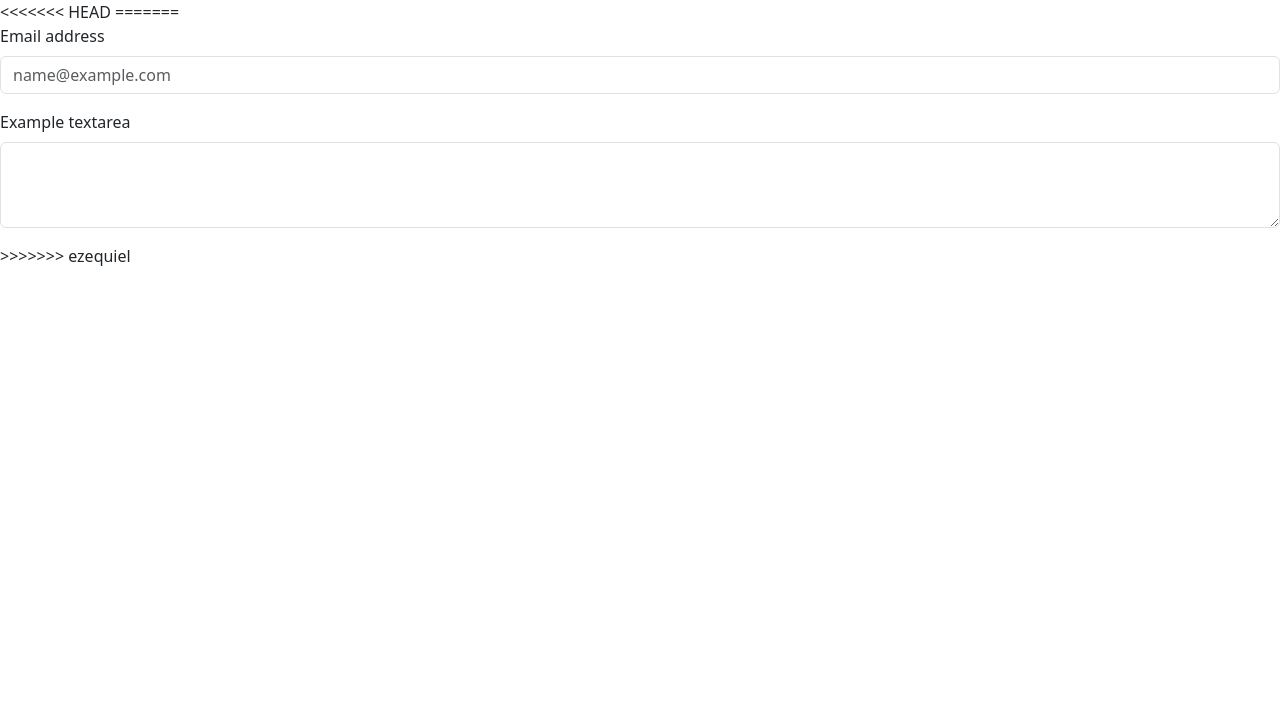
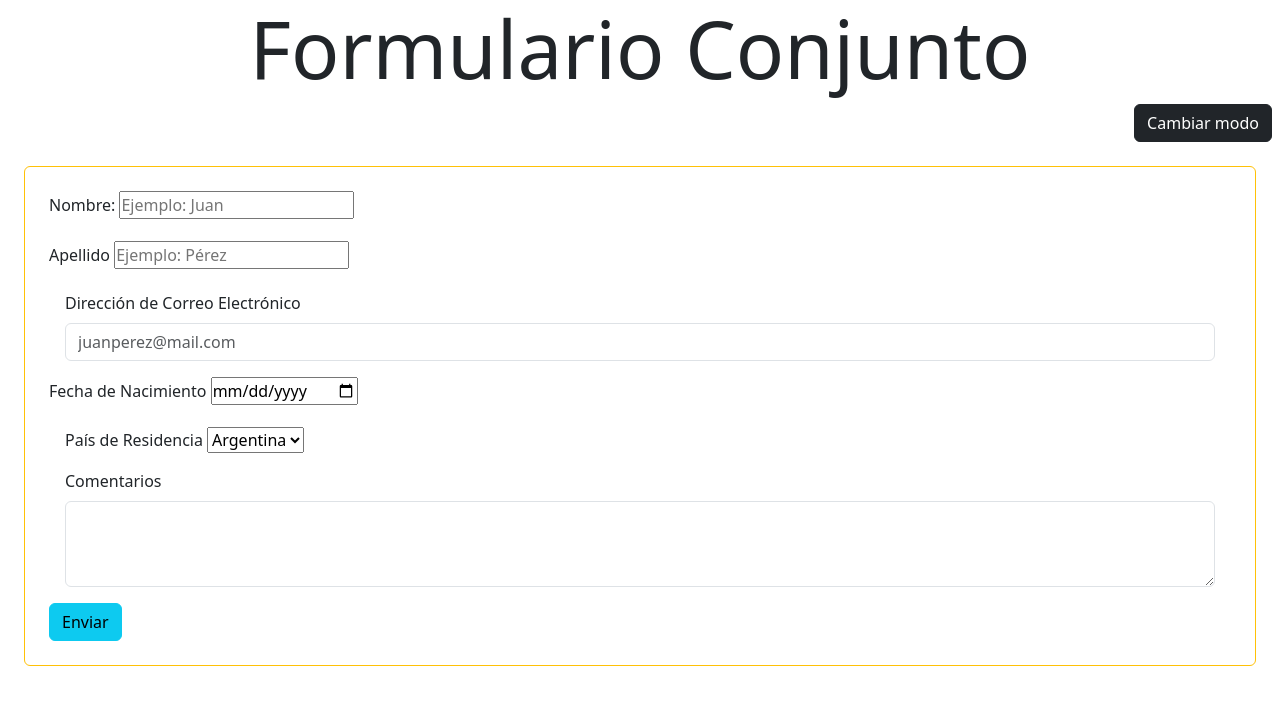
Before and after one commit to EzeBernardini/dupla, a plain HTML site: page index.html in a window 1280 px wide. Drawn offline with nearby package versions, Linux system fonts and the light colour scheme.

Commit message:
ladoOscuro
base de modo oscuro index

```diff
--- /dev/null
+++ b/formJs.js
@@ -0,0 +1,3 @@
+document.getElementById('dark-mode-toggle').addEventListener('click', function() {
+    document.body.classList.toggle('high-contrast');
+  });
--- a/index.html
+++ b/index.html
@@ -1,26 +1,64 @@
 <!DOCTYPE html>
-<html lang="en">
+<html lang="es">
 <head>
     <meta charset="UTF-8">
     <meta name="viewport" content="width=device-width, initial-scale=1.0">
-<<<<<<< HEAD
-    <title>Document</title>
+    <title>Formulario</title>
+    <link href="https://cdn.jsdelivr.net/npm/bootstrap@5.3.3/dist/css/bootstrap.min.css" rel="stylesheet" integrity="sha384-QWTKZyjpPEjISv5WaRU9OFeRpok6YctnYmDr5pNlyT2bRjXh0JMhjY6hW+ALEwIH" crossorigin="anonymous">
+    <link rel="stylesheet" href="style.css">
 </head>
 <body>
 
-=======
-    <title>Formulario</title>
-    <link href="https://cdn.jsdelivr.net/npm/bootstrap@5.3.3/dist/css/bootstrap.min.css" rel="stylesheet" integrity="sha384-QWTKZyjpPEjISv5WaRU9OFeRpok6YctnYmDr5pNlyT2bRjXh0JMhjY6hW+ALEwIH" crossorigin="anonymous">
 </head>
 <body>
-<div class="mb-3">
-  <label for="exampleFormControlInput1" class="form-label">Email address</label>
-  <input type="email" class="form-control" id="exampleFormControlInput1" placeholder="name@example.com">
-</div>
-<div class="mb-3">
-  <label for="exampleFormControlTextarea1" class="form-label">Example textarea</label>
-  <textarea class="form-control" id="exampleFormControlTextarea1" rows="3"></textarea>
-</div>
->>>>>>> ezequiel
+  <header>
+    <h1 class="display-1 text-center">Formulario Conjunto</h1>
+    <div class="text-end m-2">
+      <div class="sweetchOn">
+        <button id="dark-mode-toggle" class="btn btn-dark">Cambiar modo</button>
+      </div>
+    </div>
+  </header>
+
+  <main>
+    <form class="p-4 m-4 rounded border border-warning">
+      <div class="mb-3">
+        <label for="nombre" class="form-label">Nombre: </label>
+        <input type="text" id="nombre" name="nombre" required aria-invalid="true" aria-describedby="error-cumple" placeholder="Ejemplo: Juan">
+      </div>
+      <div class="mb-3">
+        <label for="apellido" class="form-label">Apellido</label>
+        <input type="text" id="apellido" name="apellido" required aria-invalid="true" aria-describedby="error-cumple" placeholder="Ejemplo: Pérez">
+      </div>
+      <div class="m-3">
+        <label for="exampleFormControlInput1" class="form-label">Dirección de Correo Electrónico</label>
+        <input type="email" class="form-control" id="exampleFormControlInput1" placeholder="juanperez@mail.com" ria-invalid="true" aria-describedby="error-cumple">
+      </div>
+      <div class="mb-3">
+        <label for="fechaNacimiento" class="form-label">Fecha de Nacimiento</label>
+        <input type="date" id="cumple" name="fechaNacimiento" required aria-invalid="true" aria-describedby="error-cumple">
+      </div>
+      <div class="m-3">
+        <label for="pais" required aria-invalid="true" aria-describedby="error-cumple">País de Residencia</label>
+        <select id="pais" name="pais">
+          <option value="Argentina">Argentina</option>
+          <option value="Chile">Chile</option>
+          <option value="Uruguay">Uruguay</option>
+          <option value="Paraguay">Paraguay</option>
+          <option value="Bolivia">Bolivia</option>
+          <option value="Brasil">Brasil</option>
+        </select>
+      </div>
+      <div class="m-3">
+        <label for="exampleFormControlTextarea1" class="form-label">Comentarios</label>
+        <textarea class="form-control" id="exampleFormControlTextarea1" rows="3"></textarea>
+      </div>
+      <button type="button" class="btn btn-info">Enviar</button>
+    </form>
+  </main>
+
+
+  <script src="formJs.js"></script>
+  <script src="https://cdn.jsdelivr.net/npm/bootstrap@5.3.3/dist/js/bootstrap.bundle.min.js" integrity="sha384-YvpcrYf0tY3lHB60NNkmXc5s9fDVZLESaAA55NDzOxhy9GkcIdslK1eN7N6jIeHz" crossorigin="anonymous"></script>
 </body>
 </html>
--- a/style.css
+++ b/style.css
@@ -1,3 +1,4 @@
+/* indexb */
 *{
     margin: 0;
     padding: 0;
@@ -12,6 +13,21 @@ footer{
     background-color: var(--color-celeste);
     margin-top: 50px;
 }
-h1{
-    text-align: center;
-}
+
+/* index */
+.high-contrast {
+    background-color: black;
+    color: white;
+  }
+
+  .high-contrast .form-control {
+    background-color: black;
+    color: white;
+    border: 1px solid white;
+  }
+
+  .high-contrast .btn {
+    background-color: white;
+    color: black;
+    border: 1px solid black;
+  }
```
Also changed, not shown: indexB.html (+2 -2 lines).
